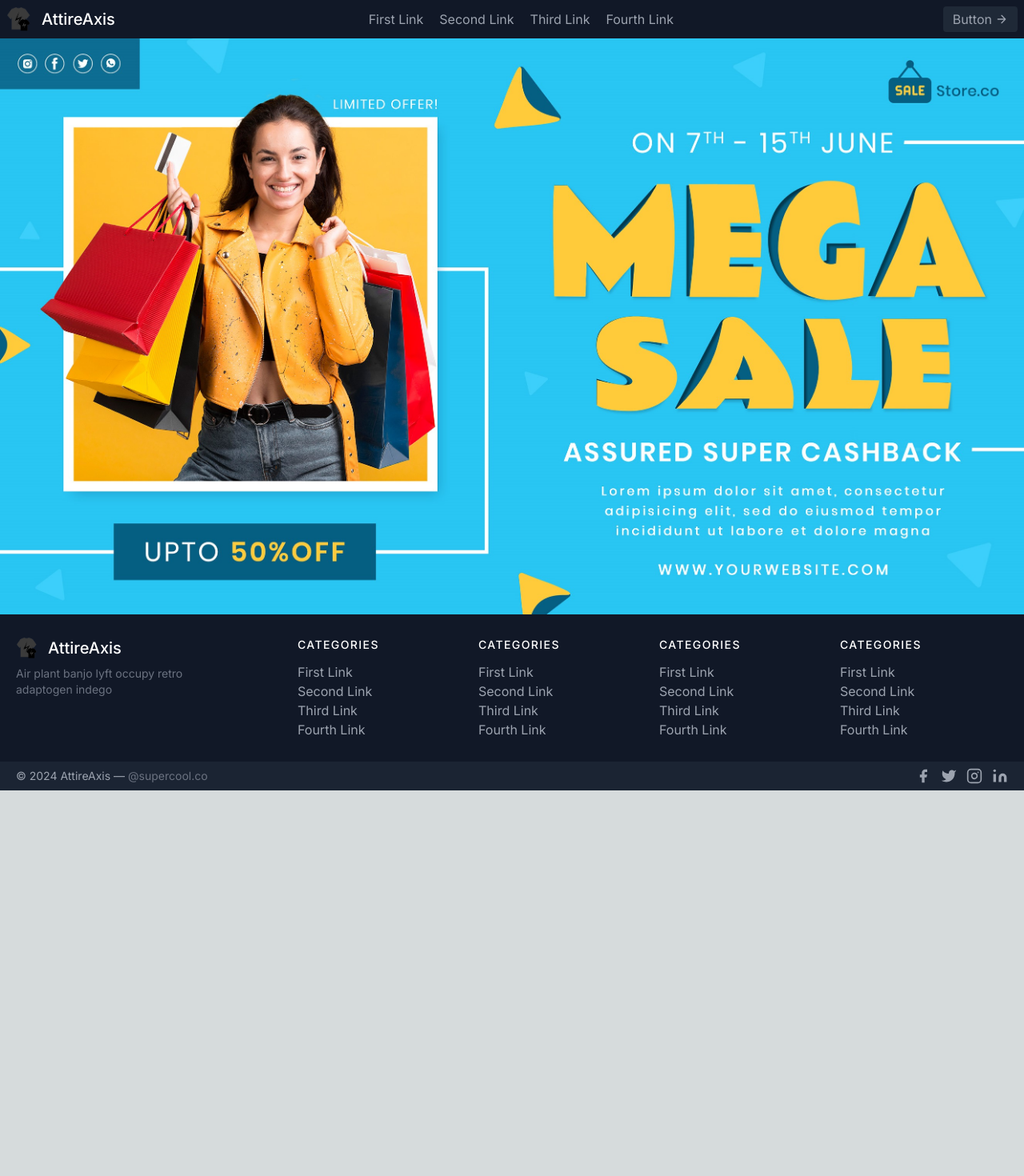
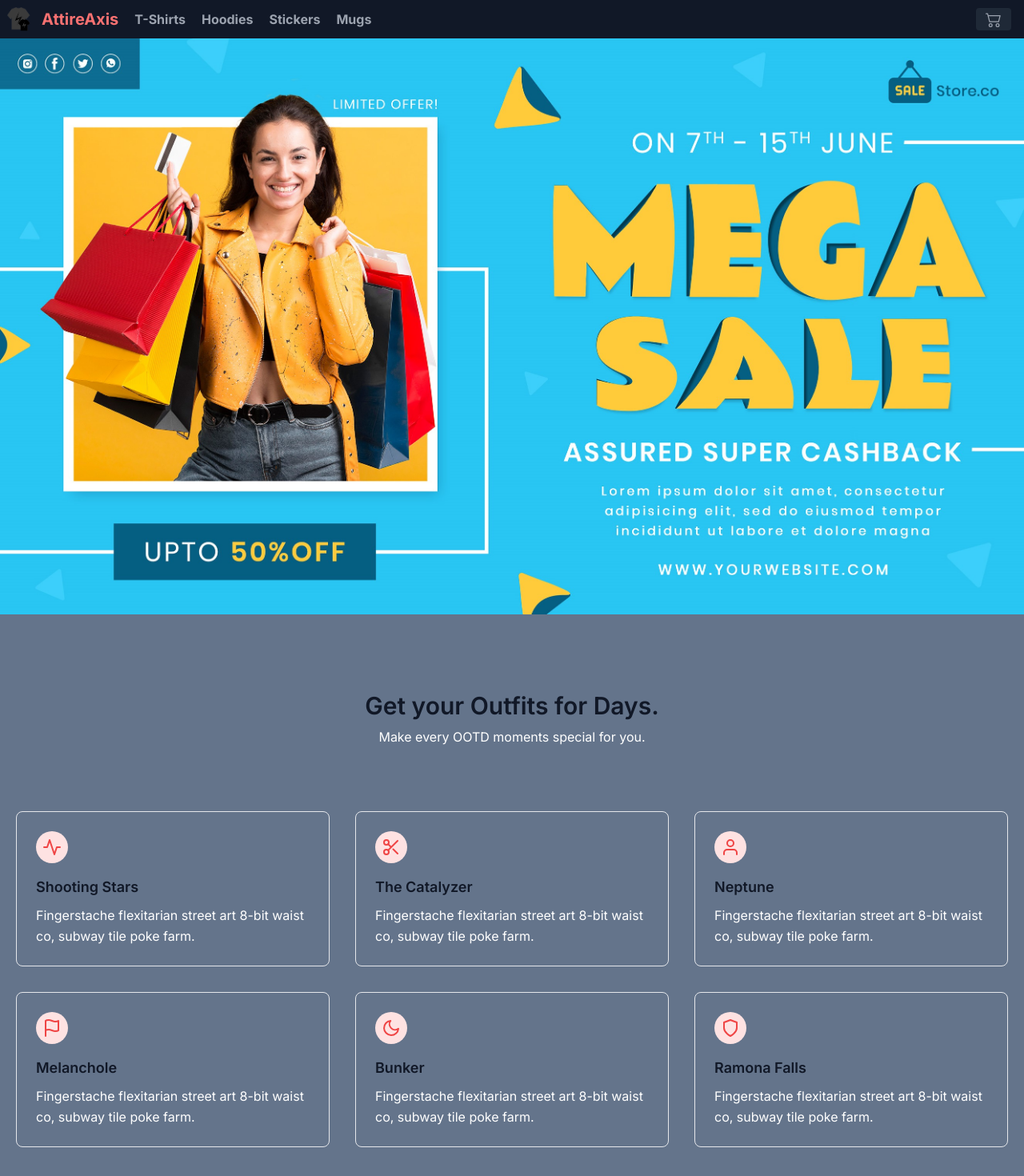
Before and after one commit to SupercoolKartik/AttireAxis, a Next.js app: page / in a window 1280 px wide. Shown: the top 1470 px of the page at 80% size. Before the commit the page ends 988 px from the top, so only its background shows below. Built offline with nearby package versions, Linux system fonts and the light colour scheme.

Commit message:
Added a Content section in the Landing page and modified Navbar

```diff
--- /dev/null
+++ b/app/(PRODUCTS)/stickers/page.tsx
@@ -0,0 +1,7 @@
+import React from "react";
+
+const stickers = () => {
+  return <div>stickers</div>;
+};
+
+export default stickers;
--- a/app/page.tsx
+++ b/app/page.tsx
@@ -8,6 +8,169 @@
         src="landingPageBanner.jpg"
         alt="landing_page_banner"
       />
+
+      {/* Content Section */}
+      <section className="text-white body-font">
+        <div className="container px-5 py-24 mx-auto">
+          <div className="flex flex-wrap w-full mb-20 flex-col items-center text-center">
+            <h1 className="sm:text-3xl text-2xl title-font mb-2 text-gray-900 font-semibold ">
+              Get your Outfits for Days.
+            </h1>
+            <p className="lg:w-1/2 w-full leading-relaxed text-white">
+              Make every OOTD moments special for you.
+            </p>
+          </div>
+          <div className="flex flex-wrap -m-4">
+            <div className="xl:w-1/3 md:w-1/2 p-4">
+              <div className="border border-gray-200 p-6 rounded-lg">
+                <div className="w-10 h-10 inline-flex items-center justify-center rounded-full bg-red-100 text-red-500 mb-4">
+                  <svg
+                    fill="none"
+                    stroke="currentColor"
+                    strokeLinecap="round"
+                    stroke-linejoin="round"
+                    stroke-width="2"
+                    className="w-6 h-6"
+                    viewBox="0 0 24 24"
+                  >
+                    <path d="M22 12h-4l-3 9L9 3l-3 9H2"></path>
+                  </svg>
+                </div>
+                <h2 className="text-lg text-gray-900 font-semibold title-font mb-2">
+                  Shooting Stars
+                </h2>
+                <p className="leading-relaxed text-base">
+                  Fingerstache flexitarian street art 8-bit waist co, subway
+                  tile poke farm.
+                </p>
+              </div>
+            </div>
+            <div className="xl:w-1/3 md:w-1/2 p-4">
+              <div className="border border-gray-200 p-6 rounded-lg">
+                <div className="w-10 h-10 inline-flex items-center justify-center rounded-full bg-red-100 text-red-500 mb-4">
+                  <svg
+                    fill="none"
+                    stroke="currentColor"
+                    strokeLinecap="round"
+                    stroke-linejoin="round"
+                    stroke-width="2"
+                    className="w-6 h-6"
+                    viewBox="0 0 24 24"
+                  >
+                    <circle cx="6" cy="6" r="3"></circle>
+                    <circle cx="6" cy="18" r="3"></circle>
+                    <path d="M20 4L8.12 15.88M14.47 14.48L20 20M8.12 8.12L12 12"></path>
+                  </svg>
+                </div>
+                <h2 className="text-lg text-gray-900 font-semibold title-font mb-2">
+                  The Catalyzer
+                </h2>
+                <p className="leading-relaxed text-base">
+                  Fingerstache flexitarian street art 8-bit waist co, subway
+                  tile poke farm.
+                </p>
+              </div>
+            </div>
+            <div className="xl:w-1/3 md:w-1/2 p-4">
+              <div className="border border-gray-200 p-6 rounded-lg">
+                <div className="w-10 h-10 inline-flex items-center justify-center rounded-full bg-red-100 text-red-500 mb-4">
+                  <svg
+                    fill="none"
+                    stroke="currentColor"
+                    strokeLinecap="round"
+                    stroke-linejoin="round"
+                    stroke-width="2"
+                    className="w-6 h-6"
+                    viewBox="0 0 24 24"
+                  >
+                    <path d="M20 21v-2a4 4 0 00-4-4H8a4 4 0 00-4 4v2"></path>
+                    <circle cx="12" cy="7" r="4"></circle>
+                  </svg>
+                </div>
+                <h2 className="text-lg text-gray-900 font-semibold title-font mb-2">
+                  Neptune
+                </h2>
+                <p className="leading-relaxed text-base">
+                  Fingerstache flexitarian street art 8-bit waist co, subway
+                  tile poke farm.
+                </p>
+              </div>
+            </div>
+            <div className="xl:w-1/3 md:w-1/2 p-4">
+              <div className="border border-gray-200 p-6 rounded-lg">
+                <div className="w-10 h-10 inline-flex items-center justify-center rounded-full bg-red-100 text-red-500 mb-4">
+                  <svg
+                    fill="none"
+                    stroke="currentColor"
+                    strokeLinecap="round"
+                    stroke-linejoin="round"
+                    stroke-width="2"
+                    className="w-6 h-6"
+                    viewBox="0 0 24 24"
+                  >
+                    <path d="M4 15s1-1 4-1 5 2 8 2 4-1 4-1V3s-1 1-4 1-5-2-8-2-4 1-4 1zM4 22v-7"></path>
+                  </svg>
+                </div>
+                <h2 className="text-lg text-gray-900 font-semibold title-font mb-2">
+                  Melanchole
+                </h2>
+                <p className="leading-relaxed text-base">
+                  Fingerstache flexitarian street art 8-bit waist co, subway
+                  tile poke farm.
+                </p>
+              </div>
+            </div>
+            <div className="xl:w-1/3 md:w-1/2 p-4">
+              <div className="border border-gray-200 p-6 rounded-lg">
+                <div className="w-10 h-10 inline-flex items-center justify-center rounded-full bg-red-100 text-red-500 mb-4">
+                  <svg
+                    fill="none"
+                    stroke="currentColor"
+                    strokeLinecap="round"
+                    stroke-linejoin="round"
+                    stroke-width="2"
+                    className="w-6 h-6"
+                    viewBox="0 0 24 24"
+                  >
+                    <path d="M21 12.79A9 9 0 1111.21 3 7 7 0 0021 12.79z"></path>
+                  </svg>
+                </div>
+                <h2 className="text-lg text-gray-900 font-semibold title-font mb-2">
+                  Bunker
+                </h2>
+                <p className="leading-relaxed text-base">
+                  Fingerstache flexitarian street art 8-bit waist co, subway
+                  tile poke farm.
+                </p>
+              </div>
+            </div>
+            <div className="xl:w-1/3 md:w-1/2 p-4">
+              <div className="border border-gray-200 p-6 rounded-lg">
+                <div className="w-10 h-10 inline-flex items-center justify-center rounded-full bg-red-100 text-red-500 mb-4">
+                  <svg
+                    fill="none"
+                    stroke="currentColor"
+                    strokeLinecap="round"
+                    stroke-linejoin="round"
+                    stroke-width="2"
+                    className="w-6 h-6"
+                    viewBox="0 0 24 24"
+                  >
+                    <path d="M12 22s8-4 8-10V5l-8-3-8 3v7c0 6 8 10 8 10z"></path>
+                  </svg>
+                </div>
+                <h2 className="text-lg text-gray-900 font-semibold title-font mb-2">
+                  Ramona Falls
+                </h2>
+                <p className="leading-relaxed text-base">
+                  Fingerstache flexitarian street art 8-bit waist co, subway
+                  tile poke farm.
+                </p>
+              </div>
+            </div>
+          </div>
+        </div>
+      </section>
     </main>
   );
 }
--- a/components/navbar.tsx
+++ b/components/navbar.tsx
@@ -1,33 +1,52 @@
+"use client";
 import React from "react";
+import Link from "next/link";
 import Logo from "./public/logo.png";
+
+import { FaBeer } from "react-icons/fa";
+
+class Question extends React.Component {
+  render() {
+    return (
+      <h3>
+        {" "}
+        Lets go for a <FaBeer />?{" "}
+      </h3>
+    );
+  }
+}
+import { BsCart2 } from "react-icons/bs";
+
 const Navbar = () => {
   return (
-    <nav className="text-gray-400 bg-gray-900 body-font">
-      <div className="container mx-auto flex flex-wrap p-2 flex-col md:flex-row items-center">
+    <nav className="text-gray-400 bg-gray-900 body-font /**/ sticky top-0 z-10">
+      <div className="container mx-auto flex flex-wrap p-2 flex-col md:flex-row items-center justify-start">
         <a className="flex title-font font-medium items-center text-white mb-4 md:mb-0">
-          <img className="h-8 w-8" src="/logo.png" alt="" />
-          <span className="ml-3 text-xl">AttireAxis</span>
+          <img className="h-8 w-8" src="/logo.png" alt="attire_axis_logo" />
+          <span className="ml-3 text-xl font-bold text-red-400">
+            AttireAxis
+          </span>
         </a>
 
-        <nav className="md:ml-auto md:mr-auto flex flex-wrap items-center text-base justify-center">
-          <a className="mr-5 hover:text-white">First Link</a>
-          <a className="mr-5 hover:text-white">Second Link</a>
-          <a className="mr-5 hover:text-white">Third Link</a>
-          <a className="mr-5 hover:text-white">Fourth Link</a>
+        <nav className="mx-5 flex flex-wrap items-center text-base  font-bold justify-between">
+          {/* md:ml-auto md:mr-auto */}
+          <Link className="mr-5 hover:text-white" href={"/"}>
+            T-Shirts
+          </Link>
+          <Link className="mr-5 hover:text-white" href={"/"}>
+            Hoodies
+          </Link>
+          <Link className="mr-5 hover:text-white" href={"/"}>
+            Stickers
+          </Link>
+          <Link className="mr-5 hover:text-white" href={"/"}>
+            Mugs
+          </Link>
         </nav>
-        <button className="inline-flex items-center bg-gray-800 border-0 py-1 px-3 focus:outline-none hover:bg-gray-700 rounded text-base mt-4 md:mt-0">
-          Button
-          <svg
-            fill="none"
-            stroke="currentColor"
-            strokeLinecap="round"
-            strokeLinejoin="round"
-            strokeWidth="2"
-            className="w-4 h-4 ml-1"
-            viewBox="0 0 24 24"
-          >
-            <path d="M5 12h14M12 5l7 7-7 7"></path>
-          </svg>
+        <button className="inline-flex items-center bg-gray-800 border-0 py-1 px-3 focus:outline-none hover:bg-gray-700 rounded text-base mt-4 md:mt-0 /**/ md:absolute md:right-4 font-bold">
+          <span className="font-bold md:text-xl">
+            <BsCart2 />
+          </span>
         </button>
       </div>
     </nav>
```
Also changed, not shown: package.json (+5 -4 lines), 2 other files (tests, documents, lock files or other folders).
